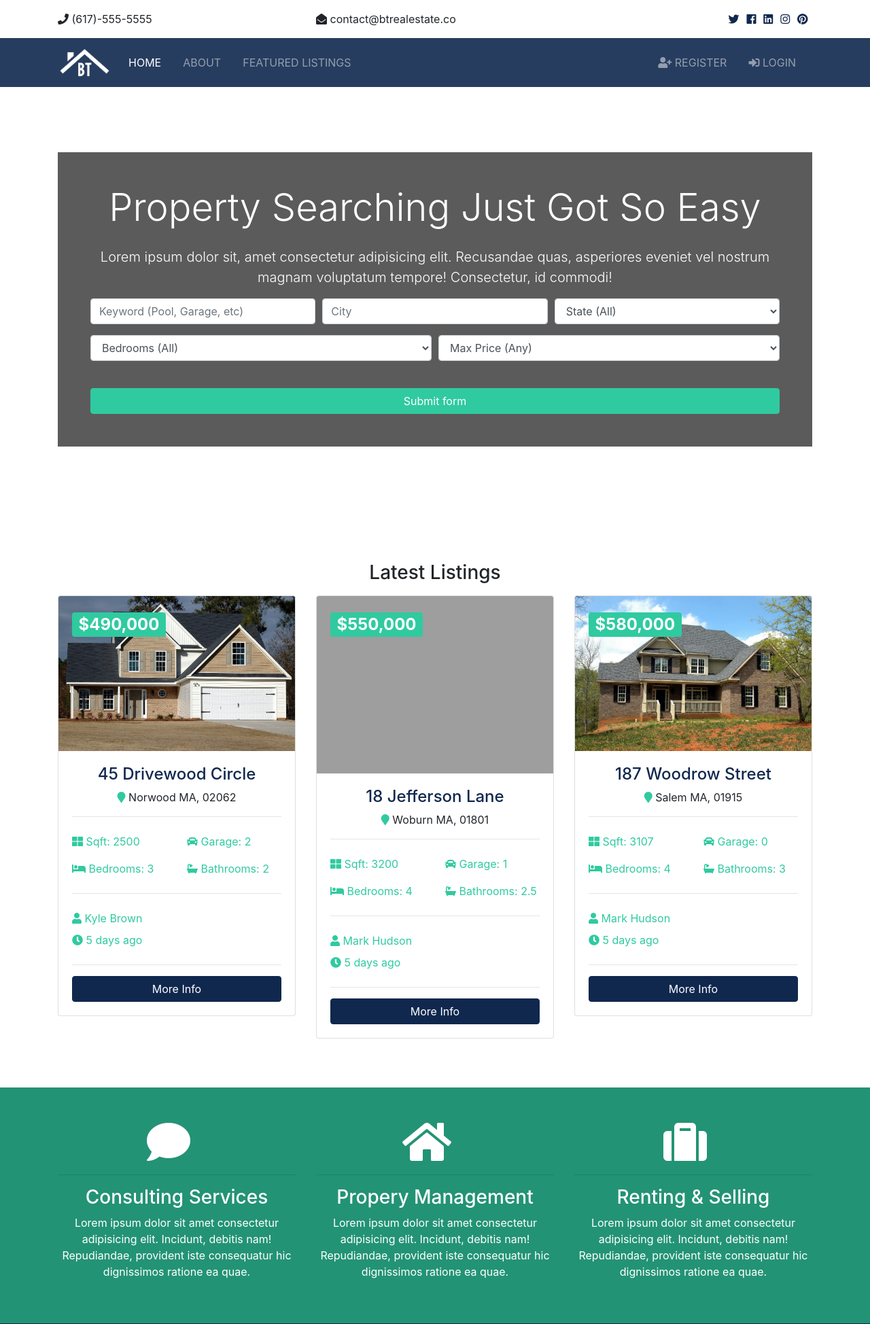
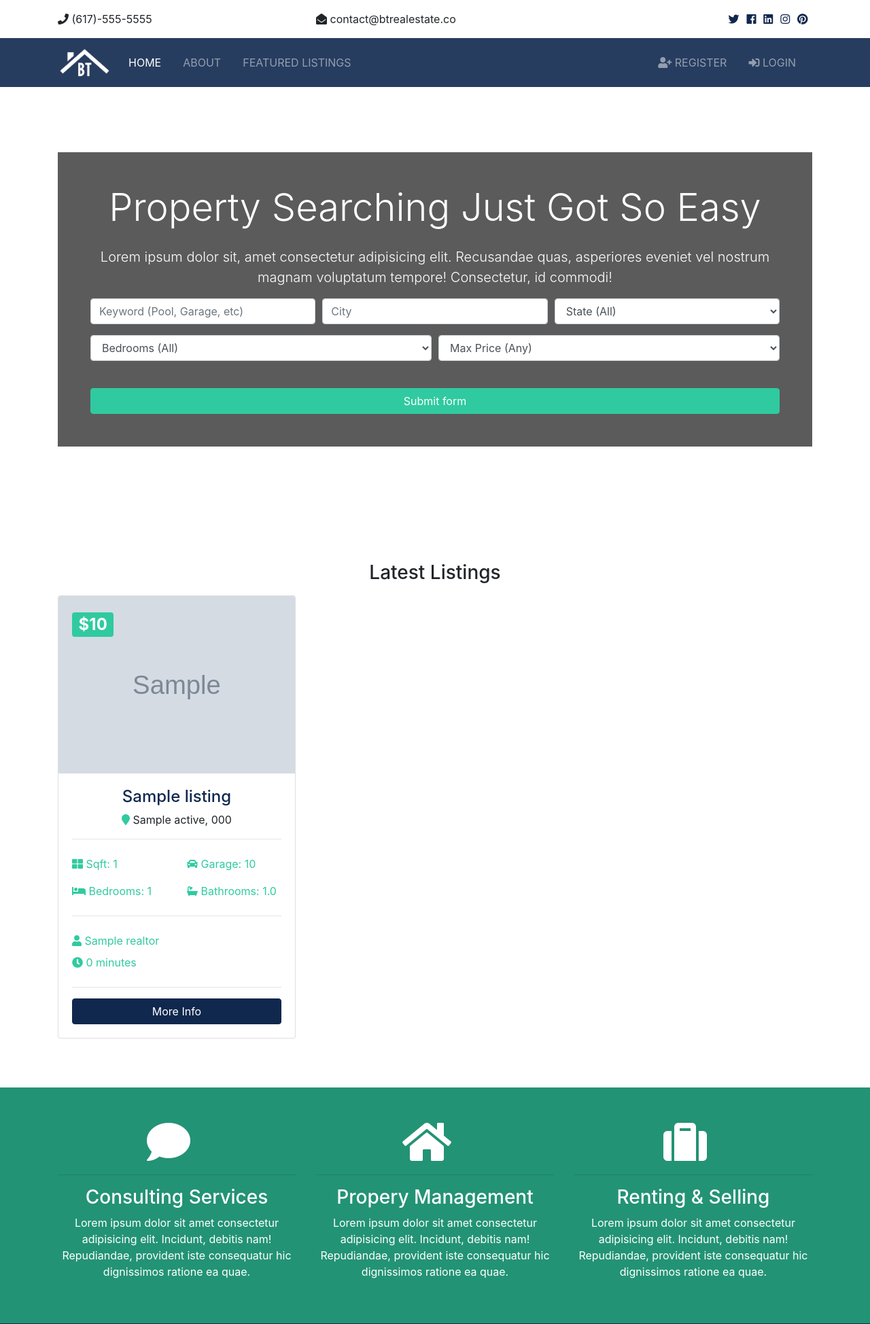
Before and after one commit to waldo7/btre_project, a Django app: page / in a window 1280 px wide. Shown: the top 1948 px of the page at 68% size. Run offline with Django 3.2, Linux system fonts and the light colour scheme; tables that the repository leaves empty hold one stand-in row (values such as "Sample post"); grey boxes marked "Sample" are stand-in pictures; some libraries are stand-ins or nearby versions; grey boxes are pictures that could not be loaded.

Commit message:
Home and about page dynamic content

```diff
--- a/pages/views.py
+++ b/pages/views.py
@@ -1,12 +1,25 @@
 from django.shortcuts import render
 from django.http import HttpResponse
+
+from listings.models import Listing
+from realtors.models import Realtor
+
 
 # Create your views here.
 
 
 def index(request):
-    return render(request, "pages/index.html")
+    listings = Listing.objects.order_by(
+        "-list_date").filter(is_published=True)[:3]
+    return render(request, "pages/index.html", {"listings": listings})
 
 
 def about(request):
-    return render(request, "pages/about.html")
+    realtors = Realtor.objects.order_by("-hire_date")
+    mvp_realtors = Realtor.objects.all().filter(is_mvp=True)
+
+    context = {
+        "realtors": realtors,
+        "mvp_realtors": mvp_realtors
+    }
+    return render(request, "pages/about.html", context)
--- a/realtors/admin.py
+++ b/realtors/admin.py
@@ -9,7 +9,7 @@ class RealtorAdmin(admin.ModelAdmin):
     list_display = ("id", "name", "email", "hire_date")
     list_display_links = ("id", "name")
     search_fields = ("name", )
-    list_per_page = 2
+    list_per_page = 25
 
 
 admin.site.register(Realtor, RealtorAdmin)
--- a/templates/pages/index.html
+++ b/templates/pages/index.html
@@ -1,4 +1,6 @@
 {% extends 'base.html' %}
+
+{% load humanize %}
 {% block content %}
 
 
@@ -129,48 +131,49 @@
     <div class="container">
         <h3 class="text-center mb-3">Latest Listings</h3>
         <div class="row">
-            <!-- Listing 1 -->
+            {% if listings %}
+                {% for listing in listings %}
                 <div class="col-md-6 col-lg-4 mb-4">
                     <div class="card listing-preview">
-                    <img class="card-img-top" src="assets/img/homes/home-1.jpg" alt="">
+                        <img class="card-img-top" src="{{ listing.photo_main.url }}" alt="">
                         <div class="card-img-overlay">
                             <h2>
-                            <span class="badge badge-secondary text-white">$490,000</span>
+                                <span class="badge badge-secondary text-white">${{ listing.price | intcomma}}</span>
                             </h2>
                         </div>
                         <div class="card-body">
                             <div class="listing-heading text-center">
-                            <h4 class="text-primary">45 Drivewood Circle</h4>
+                                <h4 class="text-primary">{{ listing.title}}</h4>
                                 <p>
-                                <i class="fas fa-map-marker text-secondary"></i> Norwood MA, 02062
+                            <i class="fas fa-map-marker text-secondary"></i> {{ listing.city}} {{ listing.state}}, {{ listing.zipcode}}
                                 </p>
                             </div>
                             <hr>
                             <div class="row py-2 text-secondary">
                                 <div class="col-6">
-                                <i class="fas fa-th-large"></i> Sqft: 2500
+                                    <i class="fas fa-th-large"></i> Sqft: {{ listing.sqft | intcomma }}
                                 </div>
                                 <div class="col-6">
-                                <i class="fas fa-car"></i> Garage: 2
+                                    <i class="fas fa-car"></i> Garage: {{ listing.garage }}
                                 </div>
                             </div>
                             <div class="row py-2 text-secondary">
                                 <div class="col-6">
-                                <i class="fas fa-bed"></i> Bedrooms: 3
+                                    <i class="fas fa-bed"></i> Bedrooms: {{  listing.bedrooms }}
                                 </div>
                                 <div class="col-6">
-                                <i class="fas fa-bath"></i> Bathrooms: 2
+                                    <i class="fas fa-bath"></i> Bathrooms: {{ listing.bathrooms }}
                                 </div>
                             </div>
                             <hr>
                             <div class="row py-2 text-secondary">
                                 <div class="col-6">
-                                <i class="fas fa-user"></i> Kyle Brown
+                                    <i class="fas fa-user"></i> {{ listing.realtor }}
                                 </div>
                             </div>
                             <div class="row text-secondary pb-2">
-                            <div class="col-6">
-                                <i class="fas fa-clock"></i> 5 days ago
+                                <div class="col-12">
+                                    <i class="fas fa-clock"></i> {{ listing.list_date | timesince }}
                                 </div>
                             </div>
                             <hr>
@@ -178,104 +181,15 @@
                         </div>
                     </div>
                 </div>
-            <!-- Listing 2 -->
-            <div class="col-md-6 col-lg-4 mb-4">
-                <div class="card listing-preview">
-                    <img class="card-img-top" src="assets/img/homes/home-2.jpg" alt="">
-                    <div class="card-img-overlay">
-                        <h2>
-                            <span class="badge badge-secondary text-white">$550,000</span>
-                        </h2>
+                {% endfor %}
+            {% else %}
+                <div class="col-md-12">
+                    <p>No Available Listings.</p>
                 </div>
-                    <div class="card-body">
-                        <div class="listing-heading text-center">
-                            <h4 class="text-primary">18 Jefferson Lane</h4>
-                            <p>
-                                <i class="fas fa-map-marker text-secondary"></i> Woburn MA, 01801
-                            </p>
-                        </div>
-                        <hr>
-                        <div class="row py-2 text-secondary">
-                            <div class="col-6">
-                                <i class="fas fa-th-large"></i> Sqft: 3200
-                            </div>
-                            <div class="col-6">
-                                <i class="fas fa-car"></i> Garage: 1
-                            </div>
-                        </div>
-                        <div class="row py-2 text-secondary">
-                            <div class="col-6">
-                                <i class="fas fa-bed"></i> Bedrooms: 4
-                            </div>
-                            <div class="col-6">
-                                <i class="fas fa-bath"></i> Bathrooms: 2.5
-                            </div>
-                        </div>
-                        <hr>
-                        <div class="row py-2 text-secondary">
-                            <div class="col-6">
-                                <i class="fas fa-user"></i> Mark Hudson
-                            </div>
-                        </div>
-                        <div class="row text-secondary pb-2">
-                            <div class="col-6">
-                                <i class="fas fa-clock"></i> 5 days ago
-                            </div>
-                        </div>
-                        <hr>
-                        <a href="listing.html" class="btn btn-primary btn-block">More Info</a>
-                    </div>
-                </div>
-            </div>
-            <!-- Listing 3 -->
-            <div class="col-md-6 col-lg-4 mb-4">
-                <div class="card listing-preview">
-                    <img class="card-img-top" src="assets/img/homes/home-3.jpg" alt="">
-                    <div class="card-img-overlay">
-                        <h2>
-                            <span class="badge badge-secondary text-white">$580,000</span>
-                        </h2>
-                    </div>
-                    <div class="card-body">
-                        <div class="listing-heading text-center">
-                            <h4 class="text-primary">187 Woodrow Street</h4>
-                            <p>
-                                <i class="fas fa-map-marker text-secondary"></i> Salem MA, 01915
-                            </p>
-                        </div>
-                        <hr>
-                        <div class="row py-2 text-secondary">
-                            <div class="col-6">
-                                <i class="fas fa-th-large"></i> Sqft: 3107
-                            </div>
-                            <div class="col-6">
-                                <i class="fas fa-car"></i> Garage: 0
-                            </div>
-                        </div>
-                        <div class="row py-2 text-secondary">
-                            <div class="col-6">
-                                <i class="fas fa-bed"></i> Bedrooms: 4
-                            </div>
-                            <div class="col-6">
-                                <i class="fas fa-bath"></i> Bathrooms: 3
-                            </div>
-                        </div>
-                        <hr>
-                        <div class="row py-2 text-secondary">
-                            <div class="col-6">
-                                <i class="fas fa-user"></i> Mark Hudson
-                            </div>
-                        </div>
-                        <div class="row text-secondary pb-2">
-                            <div class="col-6">
-                                <i class="fas fa-clock"></i> 5 days ago
-                            </div>
-                        </div>
-                        <hr>
-                        <a href="listing.html" class="btn btn-primary btn-block">More Info</a>
-                    </div>
-                </div>
-            </div>
+            {% endif %}
+            <!-- Listing 1 -->
+
+
         </div>
     </div>
 </section>
```
Also changed, not shown: templates/listings/listings.html (+6 -2 lines), templates/pages/about.html (+22 -31 lines). Lines whose indentation alone changed are shown as unchanged.
